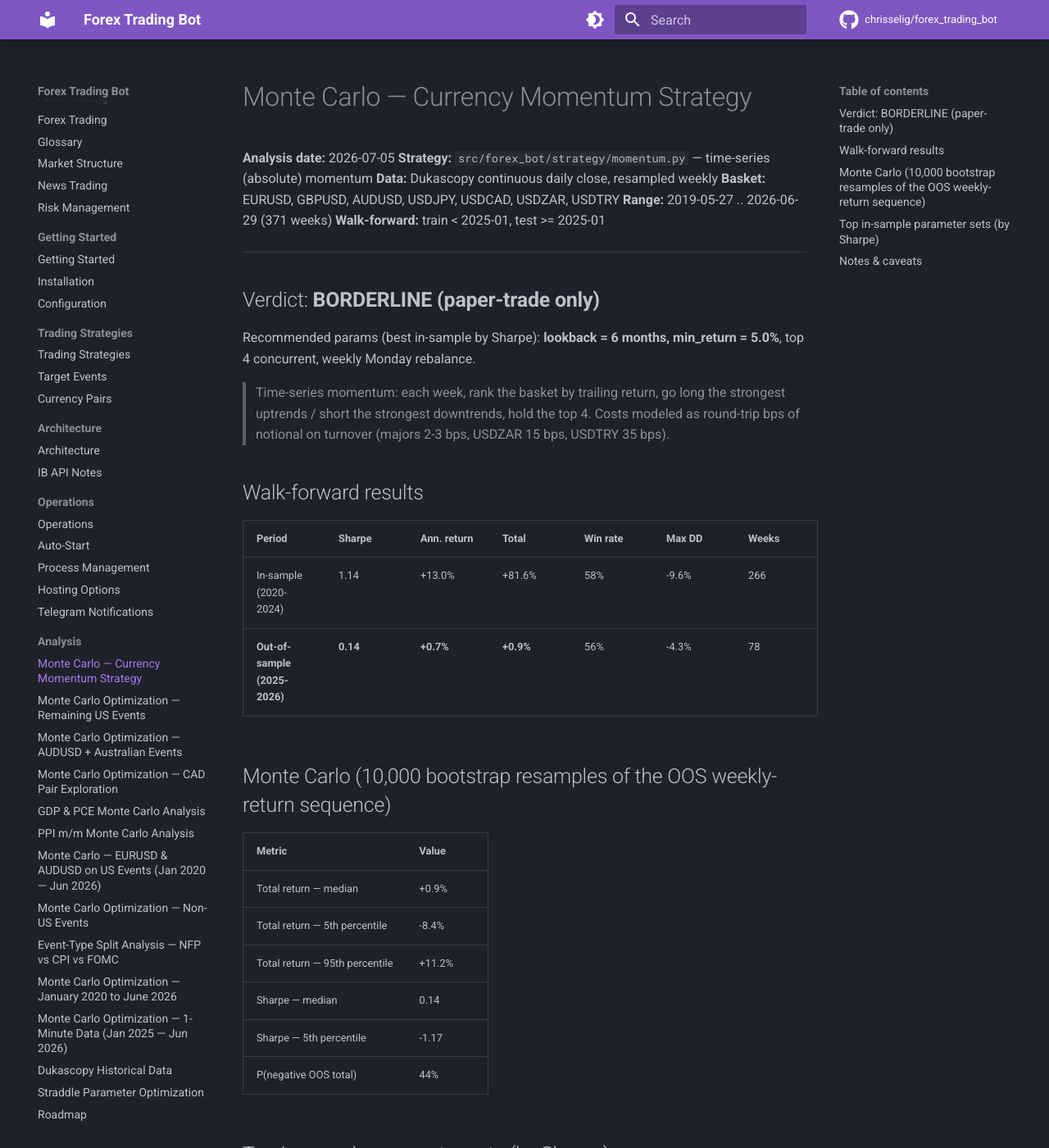
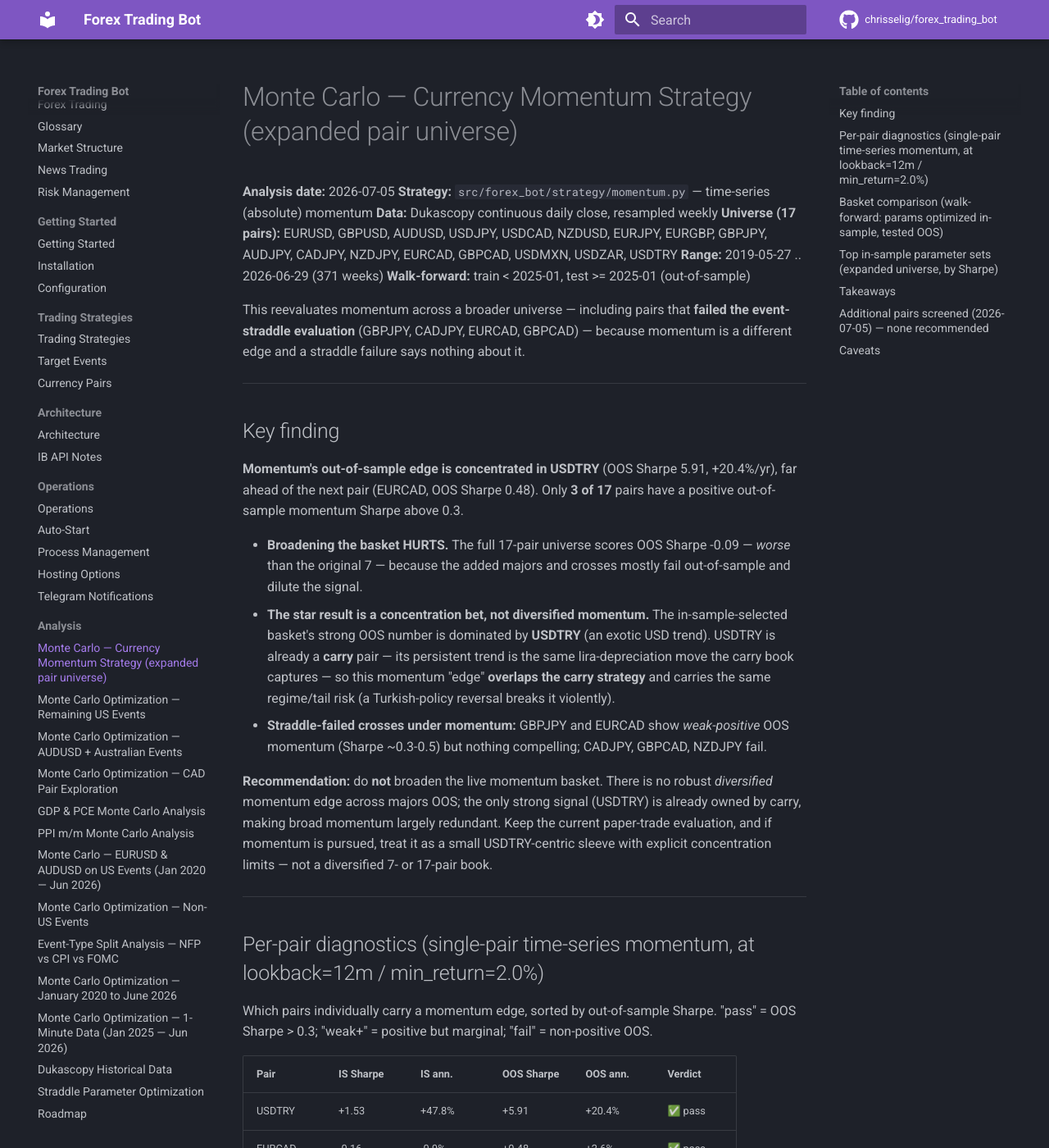
Before and after one commit to chrisselig/forex_trading_bot, an MkDocs documentation site: the page built from docs/research/13-mc-momentum.md, in a window 1280 px wide and 1400 px high. Shown: the whole window at 82% size. Built offline with MkDocs 1.6.1 and Material for MkDocs 9.7.7, drawn with Linux system fonts in a browser that asks for light colours; comment, search, counter and statistics services are not loaded; some of the changed text lies outside the part shown.

Commit message:
analysis(momentum): expanded-universe reevaluation — edge is USDTRY-concentrated (#64)
* analysis(momentum): expanded-universe reevaluation — edge is USDTRY-concentrated

Reevaluates momentum across 17 pairs (incl. straddle-failures GBPJPY,
CADJPY, EURCAD, GBPCAD) with per-pair diagnostics and an in-sample-selected
basket. Rewrites scripts/mc_momentum.py and docs/research/13-mc-momentum.md.

Key finding: the out-of-sample momentum edge is concentrated almost
entirely in USDTRY (OOS Sharpe 5.91). Only 3/17 pairs have positive OOS
momentum Sharpe > 0.3. Broadening the basket HURTS (17-pair OOS Sharpe
-0.09, worse than the original 7). The impressive IS-selected basket
(OOS Sharpe 3.87) is a USDTRY concentration bet — and USDTRY is already a
carry pair, so broad momentum largely overlaps/duplicates the carry book.

Straddle-failed crosses under momentum: GBPJPY and EURCAD show only
weak-positive OOS momentum; CADJPY, GBPCAD, NZDJPY fail.

Recommendation: do NOT broaden the live momentum basket. No robust
diversified momentum edge exists across majors OOS. Keep paper-trade
evaluation; if pursued, treat as a small USDTRY-centric sleeve with
concentration limits, or drop as carry-redundant. Roadmap updated.

Co-Authored-By: Claude Opus 4.8 (1M context) <noreply@anthropic.com>

* analysis(momentum): screen additional exotic pairs — none recommended

Screened single-pair momentum on every additional exotic USD pair
Dukascopy serves (USDPLN/HUF/CZK/CNH/SGD/THB/ILS/NOK/SEK). None is a
robust tradeable edge: USDILS (+OOS) is a 2023-24 war-driven regime
trend; USDCNH is PBOC-managed (intervention/peg tail risk); the rest are
negative or only pass at a single param set (data-snooping).

The high-inflation EM depreciators most likely to trend (USDBRL, USDINR,
USDIDR, USDPHP, USDRUB) are NOT available in Dukascopy and could not be
validated — and would overlap carry anyway. No new momentum pair
recommended. Documented in report 13 so it isn't re-litigated.

Co-Authored-By: Claude Opus 4.8 (1M context) <noreply@anthropic.com>

---------

Co-authored-by: Claude Opus 4.8 (1M context) <noreply@anthropic.com>

```diff
--- a/docs/research/13-mc-momentum.md
+++ b/docs/research/13-mc-momentum.md
@@ -1,62 +1,138 @@
-# Monte Carlo — Currency Momentum Strategy
+# Monte Carlo — Currency Momentum Strategy (expanded pair universe)
 
 **Analysis date:** 2026-07-05
 **Strategy:** `src/forex_bot/strategy/momentum.py` — time-series (absolute) momentum
 **Data:** Dukascopy continuous daily close, resampled weekly
-**Basket:** EURUSD, GBPUSD, AUDUSD, USDJPY, USDCAD, USDZAR, USDTRY
+**Universe (17 pairs):** EURUSD, GBPUSD, AUDUSD, USDJPY, USDCAD, NZDUSD, EURJPY, EURGBP, GBPJPY, AUDJPY, CADJPY, NZDJPY, EURCAD, GBPCAD, USDMXN, USDZAR, USDTRY
 **Range:** 2019-05-27 .. 2026-06-29  (371 weeks)
-**Walk-forward:** train < 2025-01, test >= 2025-01
+**Walk-forward:** train < 2025-01, test >= 2025-01 (out-of-sample)
+
+This reevaluates momentum across a broader universe — including pairs that
+**failed the event-straddle evaluation** (GBPJPY, CADJPY, EURCAD, GBPCAD) —
+because momentum is a different edge and a straddle failure says nothing about it.
 
 ---
 
-## Verdict: **BORDERLINE (paper-trade only)**
+## Key finding
 
-Recommended params (best in-sample by Sharpe): **lookback = 6 months, min_return = 5.0%**, top 4 concurrent, weekly Monday rebalance.
+**Momentum's out-of-sample edge is concentrated in USDTRY** (OOS Sharpe 5.91,
++20.4%/yr), far ahead of the next pair (EURCAD, OOS Sharpe 0.48).
+Only **3 of 17** pairs have a positive out-of-sample momentum
+Sharpe above 0.3.
 
-> Time-series momentum: each week, rank the basket by trailing return, go long
-> the strongest uptrends / short the strongest downtrends, hold the top 4.
-> Costs modeled as round-trip bps of notional on turnover (majors 2-3 bps,
-> USDZAR 15 bps, USDTRY 35 bps).
+- **Broadening the basket HURTS.** The full 17-pair universe scores OOS
+  Sharpe -0.09 — *worse* than the original 7 — because the added majors and
+  crosses mostly fail out-of-sample and dilute the signal.
+- **The star result is a concentration bet, not diversified momentum.** The
+  in-sample-selected basket's strong OOS number is dominated by **USDTRY** (an exotic USD trend).
+  USDTRY is already a **carry** pair — its persistent trend is the same lira-depreciation
+  move the carry book captures — so this momentum "edge" **overlaps the carry strategy**
+  and carries the same regime/tail risk (a Turkish-policy reversal breaks it violently).
+- **Straddle-failed crosses under momentum:** GBPJPY and EURCAD show *weak-positive*
+  OOS momentum (Sharpe ~0.3-0.5) but nothing compelling; CADJPY, GBPCAD, NZDJPY fail.
 
-## Walk-forward results
+**Recommendation:** do **not** broaden the live momentum basket. There is no robust
+*diversified* momentum edge across majors OOS; the only strong signal (USDTRY) is
+already owned by carry, making broad momentum largely redundant. Keep the current
+paper-trade evaluation, and if momentum is pursued, treat it as a small USDTRY-centric
+sleeve with explicit concentration limits — not a diversified 7- or 17-pair book.
 
-| Period | Sharpe | Ann. return | Total | Win rate | Max DD | Weeks |
-|--------|--------|-------------|-------|----------|--------|-------|
-| In-sample (2020-2024) | 1.14 | +13.0% | +81.6% | 58% | -9.6% | 266 |
-| **Out-of-sample (2025-2026)** | **0.14** | **+0.7%** | **+0.9%** | 56% | -4.3% | 78 |
+---
 
-## Monte Carlo (10,000 bootstrap resamples of the OOS weekly-return sequence)
+## Per-pair diagnostics (single-pair time-series momentum, at lookback=12m / min_return=2.0%)
 
-| Metric | Value |
-|--------|-------|
-| Total return — median | +0.9% |
-| Total return — 5th percentile | -8.4% |
-| Total return — 95th percentile | +11.2% |
-| Sharpe — median | 0.14 |
-| Sharpe — 5th percentile | -1.17 |
-| P(negative OOS total) | 44% |
+Which pairs individually carry a momentum edge, sorted by out-of-sample Sharpe.
+"pass" = OOS Sharpe > 0.3; "weak+" = positive but marginal; "fail" = non-positive OOS.
 
-## Top in-sample parameter sets (by Sharpe)
+| Pair | IS Sharpe | IS ann. | OOS Sharpe | OOS ann. | Verdict |
+|------|-----------|---------|------------|----------|---------|
+| USDTRY | +1.53 | +47.8% | +5.91 | +20.4% | ✅ pass |
+| EURCAD | -0.16 | -0.9% | +0.48 | +2.6% | ✅ pass |
+| GBPJPY | +0.04 | +0.4% | +0.30 | +1.5% | ✅ pass |
+| AUDJPY | -0.48 | -4.8% | +0.24 | +2.3% | ~ weak+ |
+| GBPUSD | -0.06 | -0.5% | +0.05 | +0.3% | ~ weak+ |
+| GBPCAD | -0.09 | -0.6% | -0.02 | -0.1% | ❌ fail |
+| CADJPY | -0.17 | -1.5% | -0.08 | -0.5% | ❌ fail |
+| NZDJPY | -0.32 | -3.1% | -0.14 | -1.4% | ❌ fail |
+| USDJPY | +0.55 | +4.9% | -0.26 | -1.4% | ❌ fail |
+| AUDUSD | -0.35 | -3.0% | -0.27 | -2.5% | ❌ fail |
+| NZDUSD | -0.06 | -0.6% | -0.29 | -2.7% | ❌ fail |
+| USDMXN | +0.21 | +2.5% | -0.30 | -2.6% | ❌ fail |
+| EURUSD | +0.18 | +1.2% | -0.36 | -2.4% | ❌ fail |
+| EURJPY | +0.20 | +1.5% | -0.48 | -2.6% | ❌ fail |
+| USDCAD | +0.12 | +0.6% | -0.60 | -2.9% | ❌ fail |
+| EURGBP | -0.63 | -2.6% | -0.73 | -2.4% | ❌ fail |
+| USDZAR | -0.15 | -2.0% | -0.80 | -6.9% | ❌ fail |
 
-| Lookback | Min return | IS Sharpe | IS ann. return |
-|----------|-----------|-----------|----------------|
-| 6m | 5.0% | 1.14 | +13.0% |
-| 12m | 5.0% | 1.14 | +11.8% |
-| 12m | 2.0% | 0.89 | +8.1% |
-| 12m | 3.0% | 0.87 | +8.0% |
-| 12m | 0.0% | 0.83 | +7.5% |
-| 12m | 1.0% | 0.83 | +7.4% |
-| 6m | 3.0% | 0.82 | +8.4% |
-| 3m | 5.0% | 0.76 | +14.2% |
+> Note: single-pair diagnostics use the basket-optimal params for comparability;
+> they indicate *contribution*, not a standalone tradeable per-pair strategy.
 
-## Notes & caveats
+## Basket comparison (walk-forward: params optimized in-sample, tested OOS)
 
-- **Units differ from the straddle reports.** Momentum is a multi-pair portfolio
-  strategy, so results are in **% return / Sharpe**, not pips-per-trade.
-- Costs are modeled on turnover but slippage on exotics (ZAR/TRY) at weekly
-  rebalance is uncertain; the OOS figure is sensitive to the cost assumptions.
-- Daily Dukascopy close (BID) is a proxy; live fills use IB mid with spread.
-- Single train/test split (matching the project convention). A rolling
-  multi-fold walk-forward would add confidence.
-- The verdict gates whether momentum should stay enabled beyond paper-trade
-  evaluation. Re-run with `/trade-review` once live paper data accumulates.
+| Basket | Params | IS Sharpe | OOS Sharpe | OOS ann. | MC 5th %ile | P(losing OOS) | Verdict |
+|--------|--------|-----------|------------|----------|-------------|---------------|---------|
+| Original 7 | 6m / 5.0% | 1.14 | 0.14 | +0.7% | -8.4% | 44% | **BORDERLINE (paper-trade only)** |
+| Expanded (all) | 12m / 2.0% | 0.71 | -0.09 | -0.4% | -10.4% | 55% | **AVOID** |
+| IS-selected (2) | 12m / 5.0% | 1.88 | 3.87 | +14.4% | +15.0% | 0% | **PASS** |
+
+- **Original 7** — the report-13 basket (EURUSD, GBPUSD, AUDUSD, USDJPY, USDCAD, USDZAR, USDTRY).
+- **Expanded (all)** — the full 17-pair universe.
+- **IS-selected** — pairs with positive **in-sample** Sharpe only (selection done on
+  train data, no out-of-sample peeking): USDTRY, USDJPY.
+
+**Best out-of-sample basket:** IS-selected (2) (OOS Sharpe 3.87).
+
+## Top in-sample parameter sets (expanded universe, by Sharpe)
+
+| Lookback | Min return | IS Sharpe | IS ann. |
+|----------|-----------|-----------|---------|
+| 12m | 2.0% | 0.71 | +6.4% |
+| 12m | 0.0% | 0.70 | +6.4% |
+| 12m | 1.0% | 0.70 | +6.4% |
+| 12m | 3.0% | 0.70 | +6.4% |
+| 12m | 5.0% | 0.66 | +6.0% |
+| 6m | 5.0% | 0.63 | +7.3% |
+| 6m | 3.0% | 0.55 | +6.0% |
+| 6m | 2.0% | 0.47 | +5.1% |
+
+## Takeaways
+
+- The highest OOS *basket* Sharpe (IS-selected (2)) is driven by the
+  concentration effect described in **Key finding** above — it is not evidence of a
+  broad, diversifiable momentum edge.
+- Diversified currency momentum across majors/crosses is **absent out-of-sample**
+  here, consistent with the well-documented post-2015 weakening of the factor.
+- Use the per-pair table to see which currencies actually trend-follow OOS rather
+  than trading a basket blindly — but note the winners overlap the carry book.
+- All results remain **paper-trade evidence only** until the live paper period
+  confirms (or kills) the edge.
+
+## Additional pairs screened (2026-07-05) — none recommended
+
+Single-pair momentum was also screened on every additional exotic USD pair
+Dukascopy can serve daily history for. None produced a robust, tradeable edge:
+
+| Pair | OOS Sharpe (6m/5%) | OOS Sharpe (12m/2%) | Note |
+|------|--------------------|---------------------|------|
+| USDILS | +0.76 | +1.35 | war-driven regime trend (2023-24); thin; IB tradeability unclear |
+| USDCNH | 0.00 | +1.44 | PBOC-managed — intervention / peg-break tail risk |
+| USDSGD | −0.52 | +0.40 | MAS-managed; param-sensitive |
+| USDTHB | −0.94 | +0.34 | managed; param-sensitive |
+| USDHUF | −0.44 | +0.05 | negative-to-flat |
+| USDMXN, USDPLN, USDCZK, USDNOK, USDSEK | negative | negative | no edge |
+
+The high-inflation EM depreciators most likely to trend (USDBRL, USDINR, USDIDR,
+USDPHP, USDCLP, USDCOP, USDRUB) are **not available in Dukascopy**, so they could
+not be validated — and, like USDTRY, they would overlap the carry book. The
+apparent winners (ILS, CNH) are regime / intervention artifacts that only pass at
+one param set and fail the data-snooping smell test given the pairs×params
+screened. **No new momentum pair is recommended.**
+
+## Caveats
+
+- Units are **% return / Sharpe** (portfolio strategy), not pips-per-trade.
+- Costs modeled on turnover; exotic (ZAR/TRY/MXN) slippage at weekly rebalance is
+  uncertain and the OOS figures are sensitive to it.
+- Daily Dukascopy BID close is a proxy; live fills use IB mid + spread.
+- Single train/test split; a rolling multi-fold walk-forward would add confidence.
+- Re-run with `/trade-review` once live paper data accumulates.
```
Also changed, not shown: docs/research/todo.md (+1 -1 lines), 1 other file.
